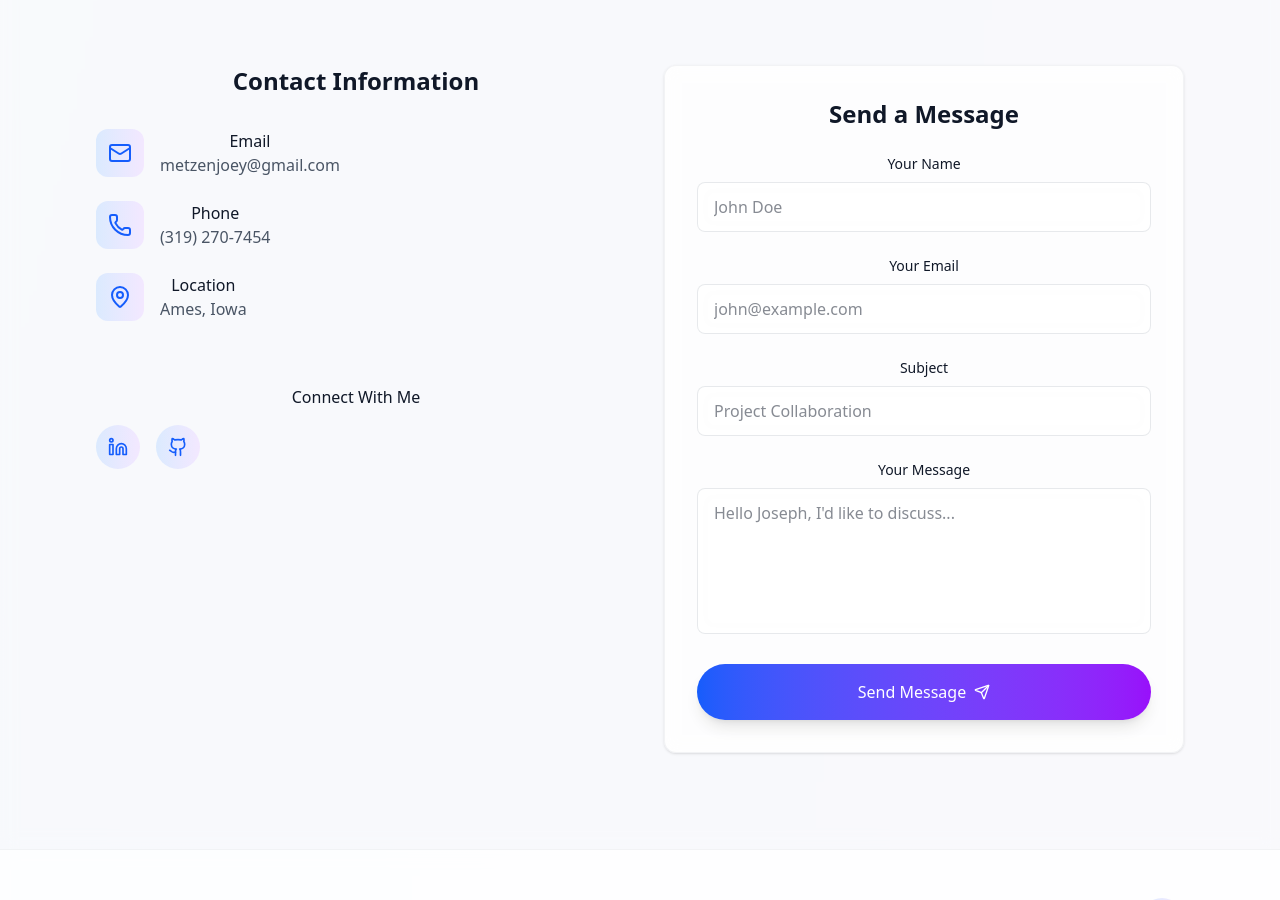
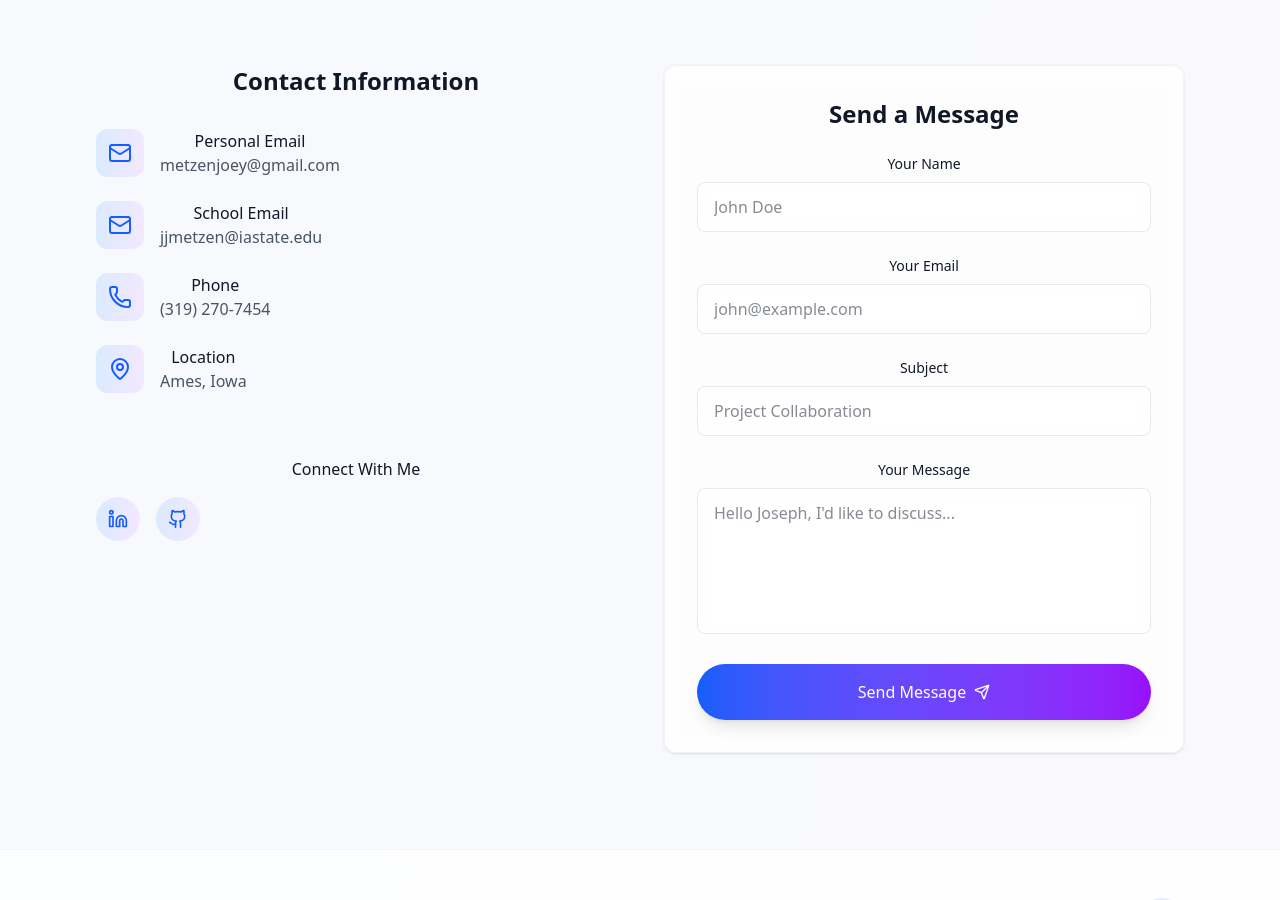
Before and after one commit to Metz2922/Website, a React (Vite) app: page / in a window 1280 px wide. Shown: the part 4821-5721 px from the top of the page. Built offline with nearby package versions, Linux system fonts and the light colour scheme.

Commit message:
added personal and school email

```diff
--- a/src/pages/Home.jsx
+++ b/src/pages/Home.jsx
@@ -671,12 +671,27 @@ const ContactSection = () => {
                   <Mail className="h-6 w-6 text-blue-600 dark:text-blue-400" />
                 </div>
                 <div>
-                  <h4 className="font-medium text-gray-900 dark:text-white">Email</h4>
+                  <h4 className="font-medium text-gray-900 dark:text-white">Personal Email</h4>
                   <a
                     href="mailto:metzenjoey@gmail.com"
                     className="text-gray-600 dark:text-gray-300 hover:text-blue-600 dark:hover:text-blue-400 transition-colors"
                   >
                     metzenjoey@gmail.com
+                  </a>
+                </div>
+              </div>
+
+              <div className="flex items-start space-x-4 group">
+                <div className="p-3 rounded-xl bg-gradient-to-r from-blue-100 to-purple-100 dark:from-blue-900/50 dark:to-purple-900/50 group-hover:from-blue-200 group-hover:to-purple-200 dark:group-hover:from-blue-800 dark:group-hover:to-purple-800 transition-all duration-300">
+                  <Mail className="h-6 w-6 text-blue-600 dark:text-blue-400" />
+                </div>
+                <div>
+                  <h4 className="font-medium text-gray-900 dark:text-white">School Email</h4>
+                  <a
+                    href="mailto:jjmetzen@iastate.edu"
+                    className="text-gray-600 dark:text-gray-300 hover:text-blue-600 dark:hover:text-blue-400 transition-colors"
+                  >
+                    jjmetzen@iastate.edu
                   </a>
                 </div>
               </div>
```
